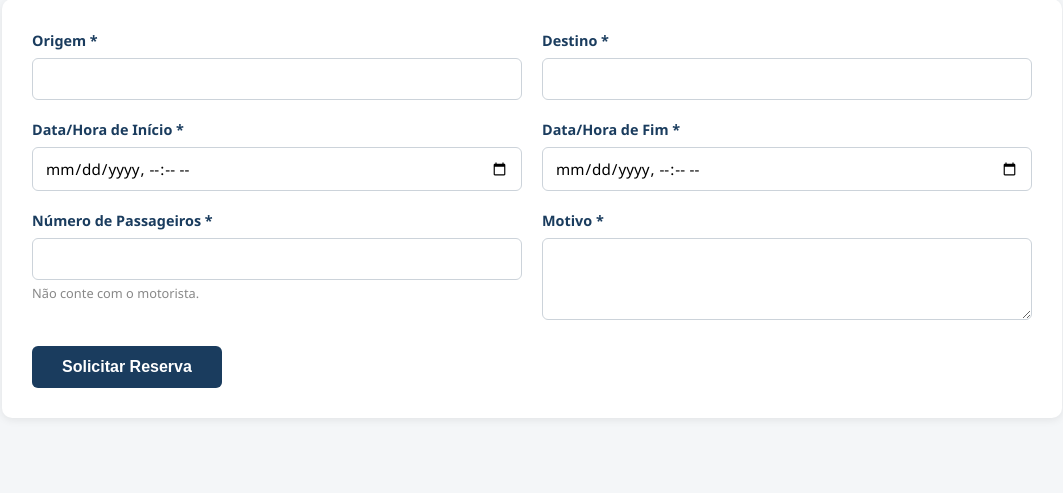
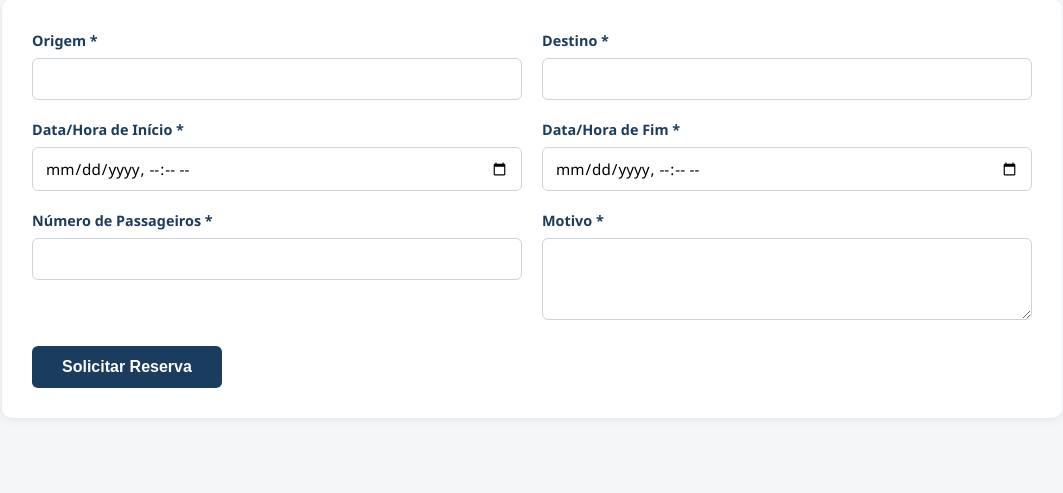
Before and after one commit to iagomlkplay/PBL-Sistema-de-agendamento-de-veiculos, a Django app: page /nova-reserva/ in a window 1280 px wide. Shown: the part 125-618 px from the top of the page, without its empty margins (108-1171 px from the left). Run offline with Django 5.2, Linux system fonts and the light colour scheme; the visitor is signed in with stand-in values (Sample User, id 1).

Commit message:
Remover instrução sobre o número de passageiros no formulário de nova reserva

```diff
--- a/reservas/templates/reservas/nova_reserva.html
+++ b/reservas/templates/reservas/nova_reserva.html
@@ -34,7 +34,6 @@
         <div class="campo">
             <label for="num_passageiros">Número de Passageiros *</label>
             <input type="number" id="num_passageiros" name="num_passageiros" min="1" max="20" required>
-            <small>Não conte com o motorista.</small>
         </div>
         <div class="campo">
             <label for="motivo">Motivo *</label>
```
